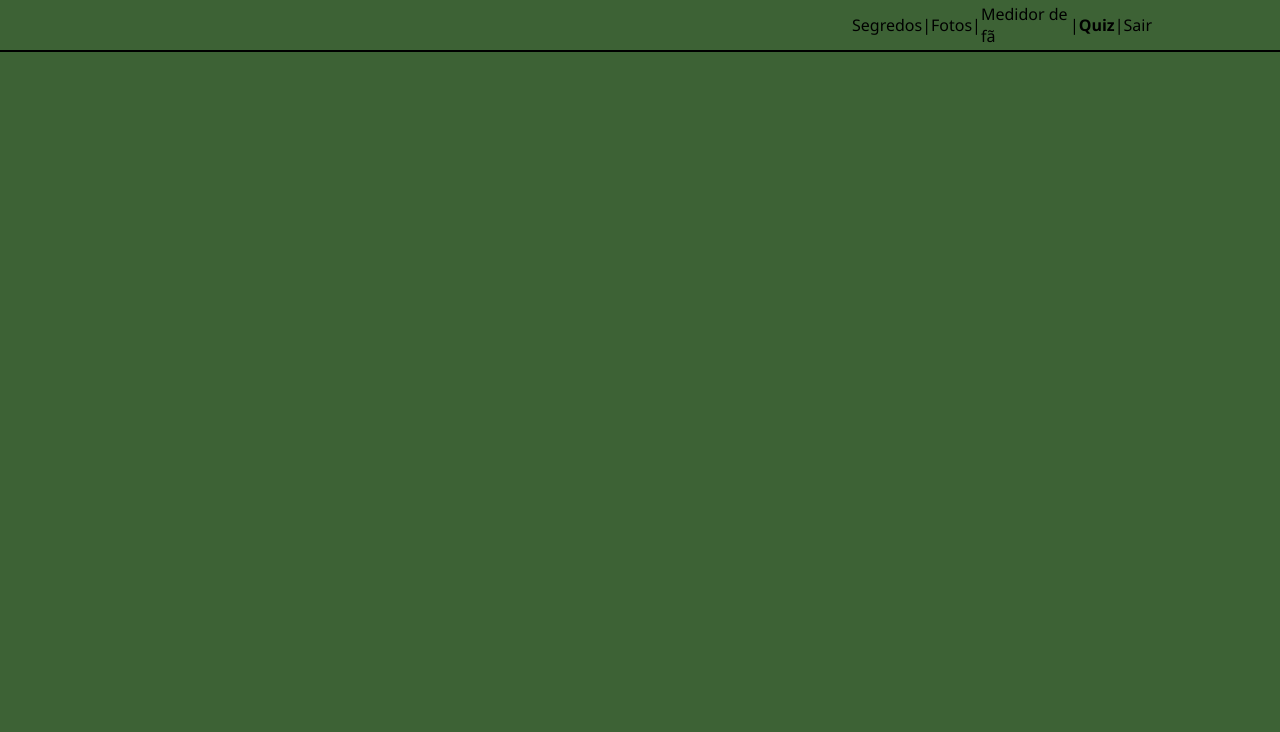
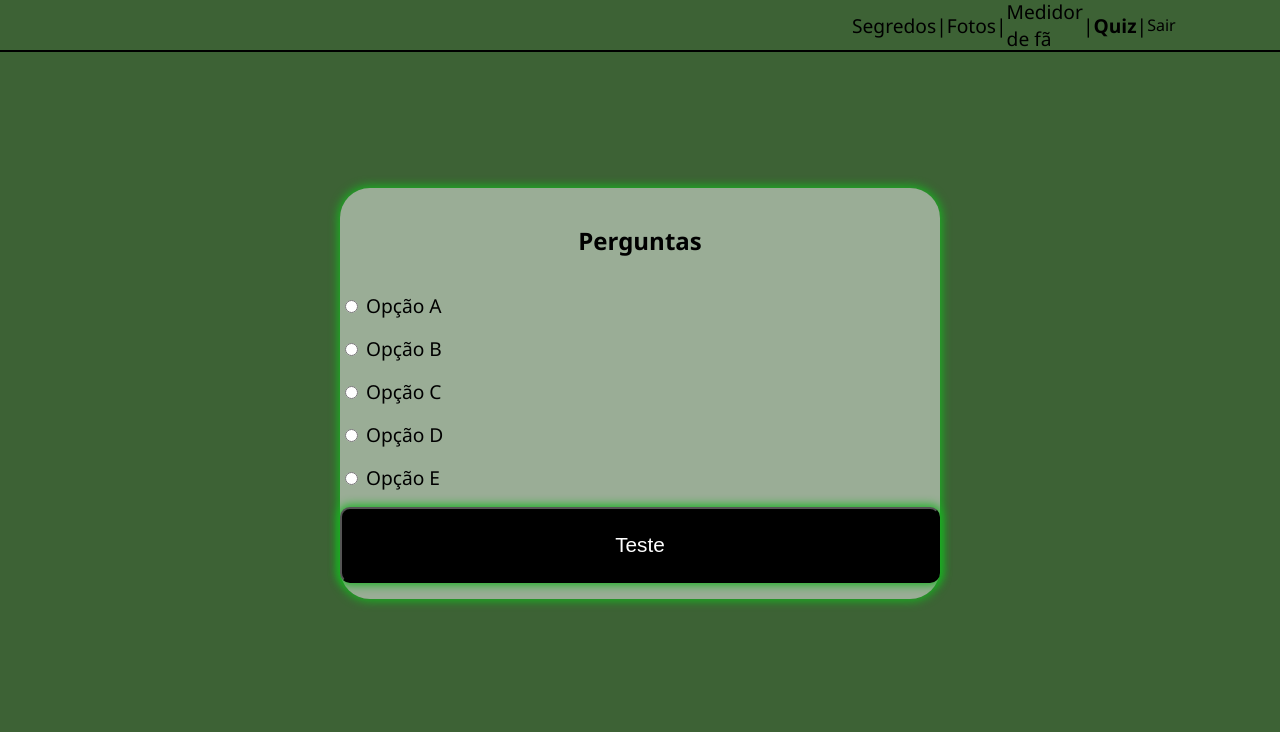
Before and after one commit to ChrisMiguel/Tlougram_Projeto_Individual, a website: page site/public/dashboard/quiz.html in a window 1280 px wide. Shown: the top 732 px of the page. Drawn offline with Linux system fonts and the light colour scheme; files whose address does not match are found by name.

Commit message:
Fazendo o quiz

```diff
--- a/site/public/css/stylesheet/quiz.css
+++ b/site/public/css/stylesheet/quiz.css
@@ -2,7 +2,8 @@ body {
   margin: 0;
   padding: 0;
   font-family: 'Barlow', 'Poppins', 'Segoe UI', 'Segoe UI', Tahoma, Geneva, Verdana, sans-serif;
-    background-color: #3D6235
+  background-color: #3D6235;
+
 }
 
 :root {
@@ -112,15 +113,57 @@ body {
   height: var(--tamanho-login);
   background-image: url('../Imagens/fundoQuiz/fundoQuiz.jpg');
   background-size: cover;
-
+  color: #000000;
 }
 
-  .login .container {
+.quiz-container {
   justify-content: center;
   align-items: center;
   height: 100%;
   width: 100%;
+  display: flex;
+  color: #000000;
 }
+
+h2 {
+  padding: 1rem;
+  text-align: center;
+  margin: 1;
+}
+
+ul {
+  list-style-type: none;
+  padding: 0;
+}
+
+ul li {
+  font-size: 1.2rem;
+  margin: 1rem 0;
+}
+
+ul li label {
+  cursor: pointer;
+}
+
+.quiz-header {
+  background-color: #ffffff7a;
+  border-radius: 30px;
+  box-shadow: 0 0 10px 2px #19b121;
+  width: 600px;
+}
+
+button {
+  background: #000000;
+  color: white;
+  border-radius: 10px;
+  display: block;
+  width: 100%;
+  cursor: pointer;
+  font-size: 1.3rem;
+  padding: 1.5rem;
+  box-shadow: 0 0 10px 2px #19b121;
+}
+
 
 .card {
   width: 40%;
@@ -140,9 +183,7 @@ body {
   width: 40%;
 }
 
-  .card-login {
-    height: 80%;
-  }
+
 
 .card h2 {
   margin: 0;
@@ -216,9 +257,7 @@ body {
   width: 50px;
 }
 
-  #div_erros_login {
-    display: none
-  }
+
 
 .alerta_erro {
   display: flex;
@@ -262,7 +301,7 @@ body {
 }
 
 
-  footer  .footer-image2 {
+footer .footer-image2 {
   width: 100px;
   height: 35px;
   margin-right: 100%;
--- a/site/public/dashboard/quiz.html
+++ b/site/public/dashboard/quiz.html
@@ -40,7 +40,7 @@
                 </li>
                 <li>|</li>
                 <li class="agora">
-                <a href="#">Quiz</a>
+                    <a href="#">Quiz</a>
                 </li>
                 </li>
                 <li>|</li>
@@ -54,8 +54,41 @@
 
 
     <div class="login">
+        <div class="quiz-container" id="container">
 
+            <div class="quiz-header">
+                <h2 id="question">Perguntas</h2>
+                <ul>
+                    <li>
+                        <input class="answer" type="radio" name="answer" id="a">
+                        <label for="a" id="optionA">Opção A</label>
 
+                    </li>
+                    <li>
+                        <input class="answer" type="radio" name="answer" id="b">
+                        <label for="b" id="optionB">Opção B</label>
+
+                    </li>
+                    <li>
+                        <input class="answer" type="radio" name="answer" id="c">
+                        <label for="c" id="optionC">Opção C</label>
+
+                    </li>
+                    <li>
+                        <input class="answer" type="radio" name="answer" id="d">
+                        <label for="d" id="optionD">Opção D</label>
+
+                    </li>
+                    <li>
+                        <input class="answer" type="radio" name="answer" id="e">
+                        <label for="e" id="optionE">Opção E</label>
+
+                    </li>
+                    <button id="botaoQuiz">Teste</button>
+
+                </ul>
+            </div>
+        </div>
     </div>
 
     <!--footer inicio-->
```
Lines whose indentation alone changed are shown as unchanged.
